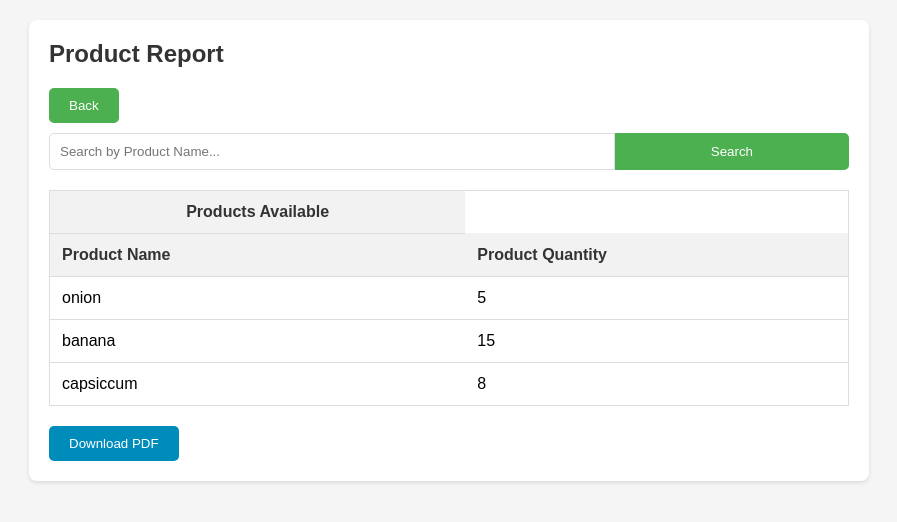
After one commit to danielkirwa/Grocery, a PHP site: page /admin/productsavailable.php in a window 1280 px wide. The commit adds this page. Shown: the top 522 px of the page, without its empty margins (191-1088 px from the left). Run offline with PHP 8.4, Linux system fonts and the light colour scheme; data comes from the database, SQL or seed files in the repository; some libraries are stand-ins or nearby versions.

Commit message:
only smount part to change

```diff
--- a/admin/Reports.php
+++ b/admin/Reports.php
@@ -65,6 +65,7 @@
             <option value="salesreport.php">Sales Report</option>
             <option value="customer.php">Customer feedback Report</option>
             <option value="userreport.php">User Report</option>
+            <option value="productsavailable.php">productsavailable</option>
             <!-- Add more report options here -->
             <!-- Example: <option value="another_report.php">Another Report</option> -->
         </select>
--- a/admin/customer.php
+++ b/admin/customer.php
@@ -206,6 +206,11 @@ body {
 <!-- added the onlick event -->
 <div>
      <button class="print-button" onclick="generatePDF()">Print enquiries</button>
+     <div class="back">
+    <a href="reports.php">
+        <button style="padding: 10px 20px;background-color: #4CAF50; color: white; border: none; border-radius: 5px; cursor: pointer; outline: none;">Back</button>
+    </a>
+</div>
 </div>
 
 <!-- Added this div for the pop-up form to reply-->
--- /dev/null
+++ b/admin/productsavailable.php
@@ -0,0 +1,167 @@
+<?php
+// Include connection.php and start session if not already started
+require_once('../connection.php');
+session_start();
+
+// Fetch product name and quantity from the database
+$sql = "SELECT productname, productquantity FROM product";
+$search_condition = '';
+
+// Check if search parameters are provided
+if (isset($_GET['search'])) {
+    $search = mysqli_real_escape_string($con, $_GET['search']);
+    $search_condition = " WHERE productname LIKE '%$search%'";
+    $sql .= $search_condition;
+}
+
+$result = mysqli_query($con, $sql);
+?>
+
+<!DOCTYPE html>
+<html lang="en">
+<head>
+    <meta charset="UTF-8">
+    <meta name="viewport" content="width=device-width, initial-scale=1.0">
+    <title>Product Report</title>
+    <style>
+       body {
+            font-family: Arial, sans-serif;
+            margin: 0;
+            padding: 0;
+            background-color: #f5f5f5;
+        }
+            button#downloadPDF {
+        margin-top: 20px;
+        padding: 10px 20px;
+        background-color: #008CBA;
+        color: #fff;
+        border: none;
+        border-radius: 5px;
+        cursor: pointer;
+        outline: none;
+        transition: background-color 0.3s ease;
+    }
+
+    button#downloadPDF:hover {
+        background-color: #005f6b;
+    }
+
+        .container {
+            max-width: 800px;
+            margin: 20px auto;
+            padding: 20px;
+            background-color: #fff;
+            border-radius: 8px;
+            box-shadow: 0 2px 4px rgba(0, 0, 0, 0.1);
+        }
+
+        h2 {
+            margin-top: 0;
+            color: #333;
+        }
+
+        form {
+            margin-bottom: 20px;
+            display: flex;
+        }
+
+        input[type="text"] {
+            width: 70%;
+            padding: 10px;
+            border: 1px solid #ddd;
+            border-radius: 5px 0 0 5px;
+            outline: none;
+        }
+
+        button[type="submit"] {
+            width: 30%;
+            padding: 10px 20px;
+            background-color: #4CAF50;
+            color: #fff;
+            border: none;
+            border-radius: 0 5px 5px 0;
+            cursor: pointer;
+            outline: none;
+        }
+
+        button[type="submit"]:hover {
+            background-color: #45a049;
+        }
+
+        table {
+            width: 100%;
+            border-collapse: collapse;
+            margin-top: 20px;
+            border: 1px solid #ddd;
+        }
+
+        th, td {
+            padding: 12px;
+            text-align: left;
+            border-bottom: 1px solid #ddd;
+        }
+
+        th {
+            background-color: #f2f2f2;
+            color: #333;
+        }
+
+        tr:hover {
+            background-color: #f9f9f9;
+        }
+    </style>
+</head>
+<body>
+    <div class="container">
+        <h2>Product Report</h2>
+        <div class="back">
+    <a href="reports.php">
+        <button style="padding: 10px 20px; margin-bottom:10px;background-color: #4CAF50; color: white; border: none; border-radius: 5px; cursor: pointer; outline: none;">Back</button>
+    </a>
+</div>
+
+
+        <!-- Search form -->
+        <form method="GET">
+            <input type="text" name="search" placeholder="Search by Product Name...">
+            <button type="submit">Search</button>
+        </form>
+
+        <!-- Product data table -->
+        <table id="productTable">
+        <th style="text-align: center;">Products Available</th>
+            <tr>
+                <th>Product Name</th>
+                <th>Product Quantity</th>
+            </tr>
+            <?php
+            // Display product data
+            while ($row = mysqli_fetch_assoc($result)) {
+                echo "<tr>";
+                echo "<td>{$row['productname']}</td>";
+                echo "<td>{$row['productquantity']}</td>";
+                echo "</tr>";
+            }
+            ?>
+        </table>
+
+        <!-- Download PDF button -->
+        <button id="downloadPDF"  onclick="generatePDF()">Download PDF</button>
+
+        <script src="https://cdnjs.cloudflare.com/ajax/libs/html2pdf.js/0.9.0/html2pdf.bundle.min.js"></script>
+        <script>
+            function generatePDF() {
+                const content = document.getElementById('productTable');
+                const options = {
+                    filename: 'product_report.pdf',
+                    image: { type: 'jpeg', quality: 0.98 },
+                    html2canvas: { scale: 2 },
+                    jsPDF: { unit: 'in', format: 'letter', orientation: 'portrait' }
+                };
+
+                html2pdf().from(content).set(options).save();
+            }
+        </script>
+    </div>
+</body>
+</html>
--- a/stkkpush.php
+++ b/stkkpush.php
@@ -8,7 +8,7 @@ if ($_SERVER["REQUEST_METHOD"] == "POST") {
 
 require_once('connection.php');
 
-$NGROK_URL = 'https://6ab1-41-89-10-241.ngrok-free.app';
+$NGROK_URL = 'https://c7f3-41-212-117-220.ngrok-free.app';
 
 //INCLUDE THE ACCESS TOKEN FILE
 include 'accesstoken.php';
```
Also changed, not shown: admin/Dashboard.php (+12 -5 lines), admin/salesreport.php (+7 -0 lines), admin/user.php (+1 -9 lines), admin/userreport.php (+30 -4 lines).
